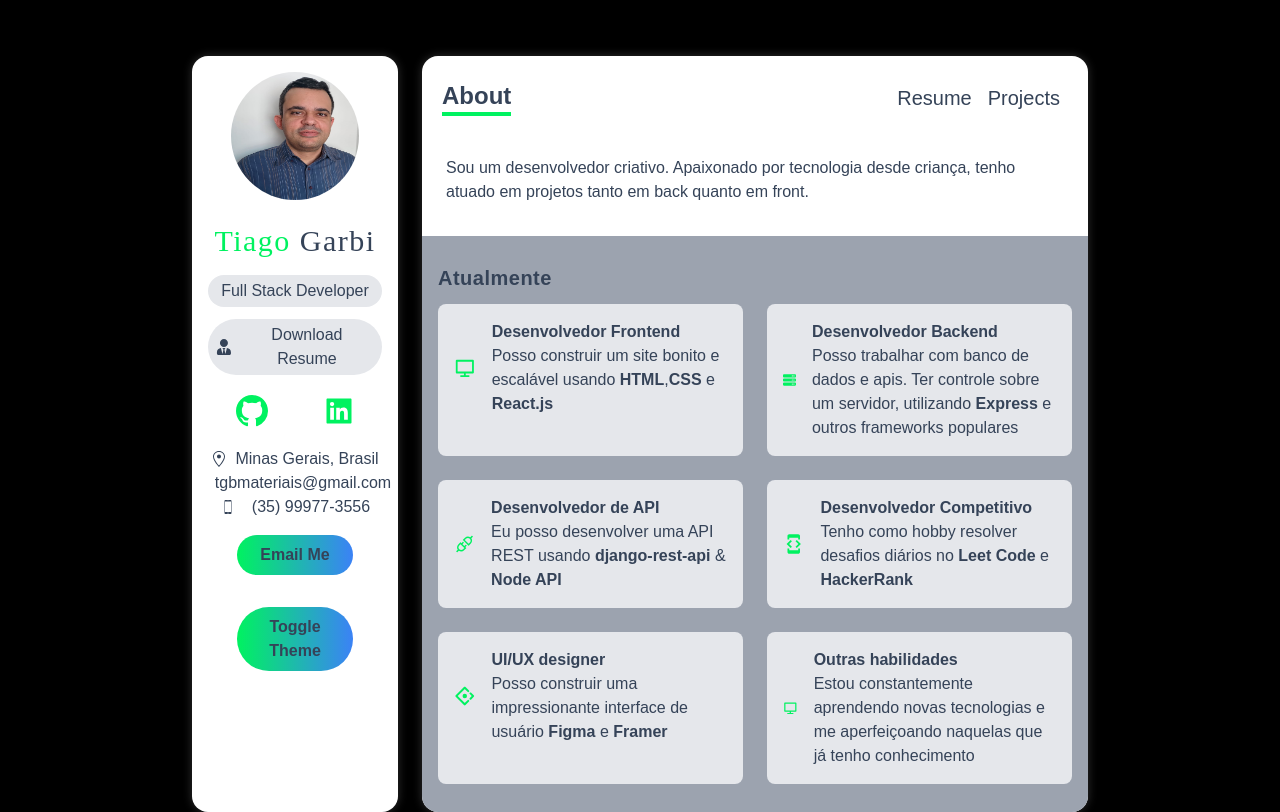
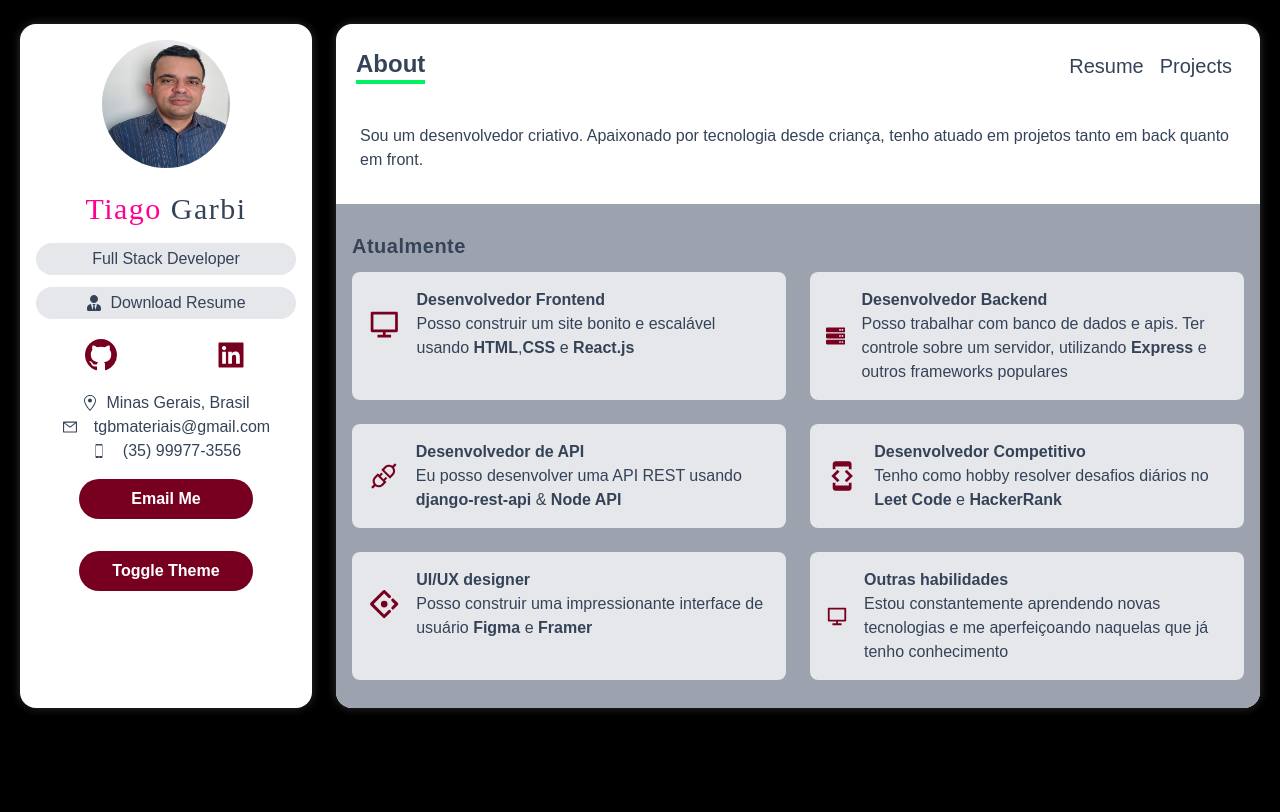
Before and after one commit to tiagogb21/portfolio, a Next.js app: page / in a window 1280 px wide. Built offline with nearby package versions, Linux system fonts and the light colour scheme.

Commit message:
configurando sidebar

```diff
--- a/components/ProjectCard.tsx
+++ b/components/ProjectCard.tsx
@@ -14,7 +14,6 @@ const ProjectCard: FunctionComponent<{
     category,
     deployed_url,
     description,
-    github_url,
     key_techs,
   },
 }) => {
@@ -55,6 +54,8 @@ const ProjectCard: FunctionComponent<{
               <a
                 href={github_url}
                 className="flex items-center px-4 py-2 space-x-3 text-lg bg-gray-200 dark:bg-dark-200"
+                target="_blank"
+                rel=noreferrer
               >
                 <AiFillGithub /> <span>Github</span>
               </a>
--- a/components/ServiceCard.tsx
+++ b/components/ServiceCard.tsx
@@ -12,7 +12,7 @@ const ServiceCard: FunctionComponent<{ service: Service }> = ({
 
   return (
     <div className="flex items-center p-2 space-x-4 ">
-      <Icon className="w-12 h-12 text-green" />
+      <Icon className="w-12 h-12 text-darkRed" />
       <div className="">
         <h6 className="font-bold">{title}</h6>
         <p dangerouslySetInnerHTML={createMarkup()} />
--- a/components/Sidebar.tsx
+++ b/components/Sidebar.tsx
@@ -21,13 +21,13 @@ const SideBar = () => {
         quality="100"
       />
       <h3 className="my-4 text-3xl font-medium tracking-wider font-kaushan">
-        <span className="text-green">Tiago</span> Garbi
+        <span className="text-red">Tiago</span> Garbi
       </h3>
       <p className="px-2 py-1 my-3 bg-gray-200 rounded-full dark:bg-dark-200 dark:bg-black-500">
         Full Stack Developer
       </p>
       <a
-        className="flex items-center justify-center px-2 py-1 my-2 bg-gray-200 rounded-full cursor-pointer dark:bg-dark-200 dark:bg-black-500"
+        className="flex items-center justify-center px-2 py-1 my-2 bg-gray-200 rounded-full cursor-pointer dark:bg-dark-200 dark:bg-black-500 hover:bg-darkRed"
         href=""
         download="name"
       >
@@ -37,13 +37,23 @@ const SideBar = () => {
       {/* Social Icon */}
       {/* Adress */}
       <section>
-        <article className="flex justify-around w-9/12 mx-auto my-5 text-green md:w-full ">
-          <p className="flex items-center justify-center">
+        <article className="flex justify-around w-9/12 mx-auto my-5 text-darkRed md:w-full ">
+          <a
+            href="https://github.com/tiagogb21"
+            className="flex items-center justify-center"
+            target="_blank"
+            rel="noreferrer"
+          >
             <BsGithub className="w-8 h-8 cursor-pointer" />
-          </p>
-          <p className="flex items-center justify-center">
+          </a>
+          <a
+            href="https://www.google.com"
+            className="flex items-center justify-center"
+            target="_blank"
+            rel="noreferrer"
+          >
             <AiFillLinkedin className="w-8 h-8 cursor-pointer" />
-          </p>
+          </a>
         </article>
         <article>
           <p className="flex items-center justify-center">
@@ -65,14 +75,14 @@ const SideBar = () => {
         <article>
           <button
             type="button"
-            className="w-8/12 px-5 py-2 my-4 bg-black rounded-full cursor-pointer text-gray bg-gradient-to-r from-green to-blue-500 focus:outline-none hover:scale-105 font-bold	font-weight: 700;"
+            className="w-8/12 px-5 py-2 my-4 rounded-full cursor-pointer text-white bg-darkRed focus:outline-none hover:scale-105 font-bold	font-weight: 700;"
             onClick={() => window.open("mailto:tgbmateriais@gmail.com")}
           >
             Email Me
           </button>
           <button
             type="button"
-            className="w-8/12 px-5 py-2 my-4 bg-black rounded-full cursor-pointer text-gray bg-gradient-to-r from-green to-blue-500 focus:outline-none hover:scale-105 font-bold	font-weight: 700;"
+            className="w-8/12 px-5 py-2 my-4 rounded-full cursor-pointer text-white bg-darkRed focus:outline-none hover:scale-105 font-bold	font-weight: 700;"
           >
             Toggle Theme
           </button>
--- a/pages/_app.tsx
+++ b/pages/_app.tsx
@@ -7,7 +7,7 @@ import { ThemeProvider } from "next-themes";
 function MyApp({ Component, pageProps }) {
   return (
     <ThemeProvider attribute="class">
-      <div className="grid grid-cols-12 gap-6 px-5 my-14 lg:mb-0 md:mb-16 sm:px-20 md:px-32 lg:px-36 xl:px-48 ">
+      <div className="grid grid-cols-12 gap-6 px-5 my-6 ">
         {/* // do this div style later (after putting the content) */}
         <div className="h-full col-span-12 p-4 text-base text-center bg-white dark:bg-dark-500 lg:col-span-3 rounded-2xl shadow-custom-light dark:shadow-custom-dark ">
           {/* //!sidebar */}
--- a/tailwind.config.js
+++ b/tailwind.config.js
@@ -13,6 +13,8 @@ module.exports = {
 
     extend: {
       colors: {
+        red: "#ff0092",
+        darkRed: "#770021",
         green: {
           DEFAULT: "#00f260",
         },
```
